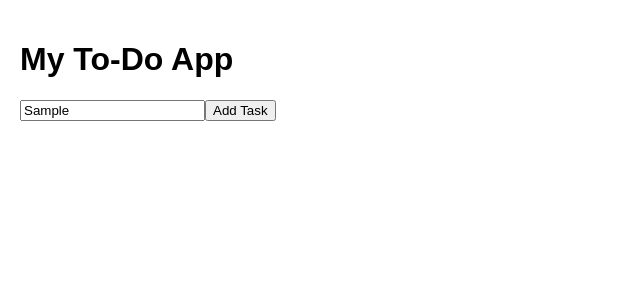
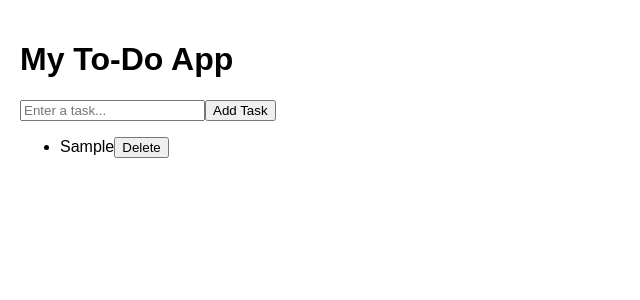
Before and after one commit to abdala-elgendy/to-do-app, a React (Create React App) app: page / in a window 1280 px wide. Both pictures are taken after typing "Sample" into the empty fields and a click on the button "Add Task". Shown: the top 300 px of the page, without its empty margins (0-640 px from the left). Built offline with nearby package versions, Linux system fonts and the light colour scheme.

Commit message:
add deleteTask and show all tasks

```diff
--- a/src/App.js
+++ b/src/App.js
@@ -13,6 +13,12 @@ function App() {
 
   };
 
+  const deleteTask = (index) => {
+    const newTasks = tasks.filter((_, i) => i !== index);
+    setTasks(newTasks);
+  };
+
+
   return (
     <div style={{ padding: "20px", fontFamily: "sans-serif" }}>
       <h1>My To-Do App</h1>
@@ -22,7 +28,17 @@ function App() {
         value={task}
         onChange={(e) => setTask(e.target.value)}
       />
-      <button>Add Task</button>
+      <button onClick={addTask}>Add Task</button>
+
+      <ul>
+        {tasks.map((task, index) => (
+          <li key={index}>
+            {task}
+            <button onClick={() => deleteTask(index)}>Delete</button>
+          </li>
+        ))}
+      </ul>
+
     </div>
   );
 }
```
